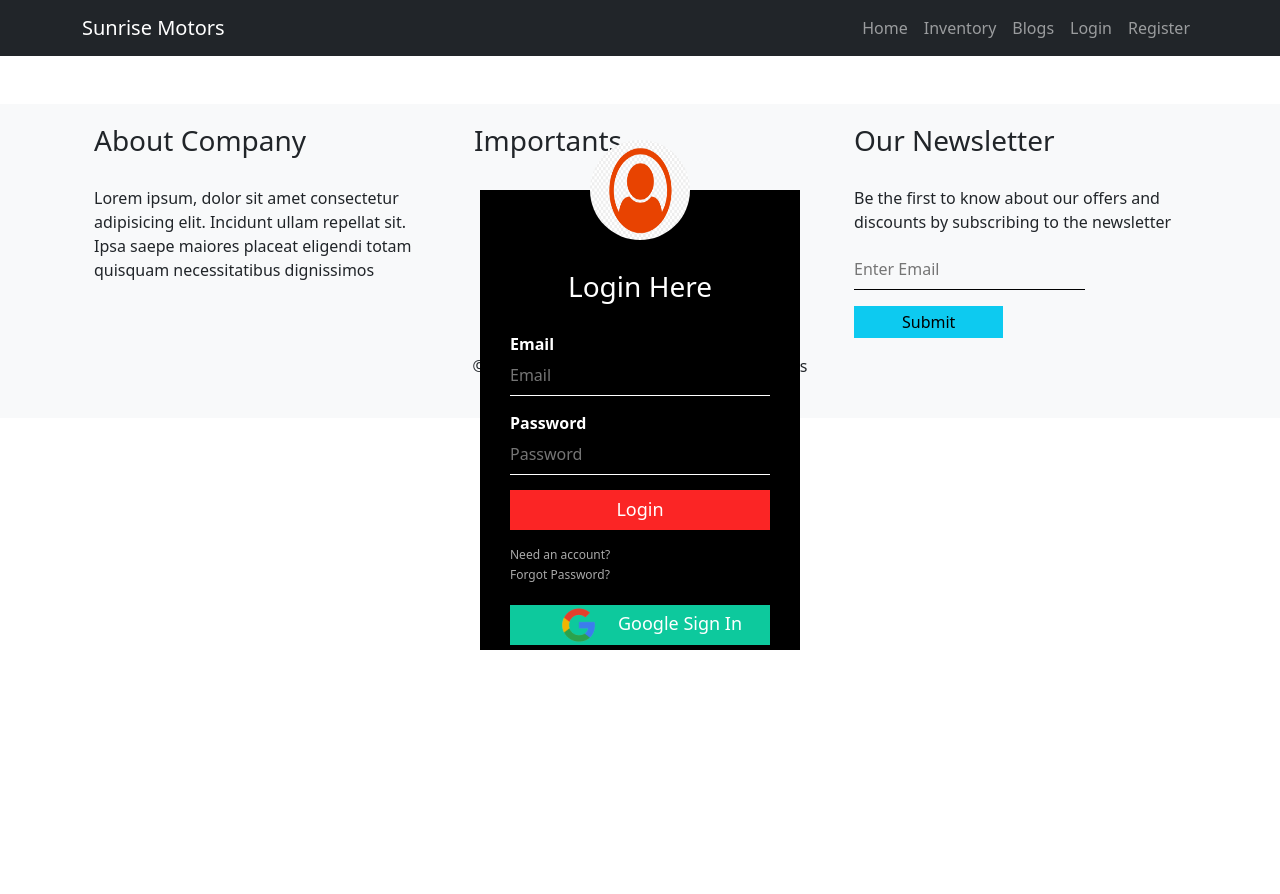
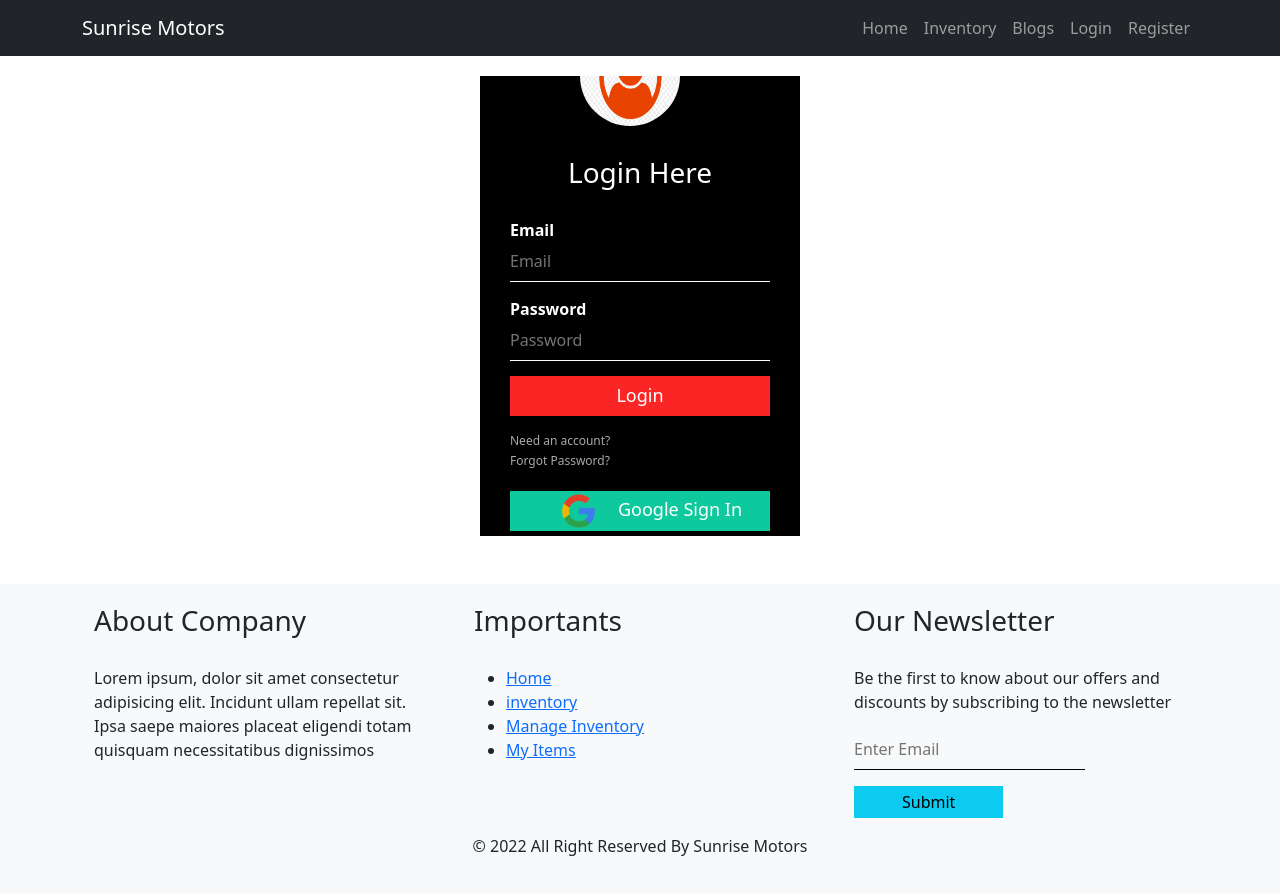
Before and after one commit to Habibur137/warehouse-website, a React (Create React App) app: page /login in a window 1280 px wide. Shown: the top 894 px of the page. Before the commit the page ends 800 px from the top, so only its background shows below. Built offline with nearby package versions, Linux system fonts and the light colour scheme; no server answers.

Commit message:
project finshed

```diff
--- a/public/index.html
+++ b/public/index.html
@@ -25,7 +25,7 @@
       work correctly both with client-side routing and a non-root public URL.
       Learn how to configure a non-root public URL by running `npm run build`.
     -->
-  <title>React App</title>
+  <title>Sunrise Motors</title>
 </head>
 
 <body>
--- a/src/App.js
+++ b/src/App.js
@@ -46,7 +46,7 @@
           }
         />
         <Route path="/login" element={<Login />} />
-        <Route path="/login" element={<Login />} />
+        <Route path="/register" element={<Register />} />
         <Route path="/blogs" element={<Blogs />} />
         <Route path="*" element={<NotFound />} />
       </Routes>
--- a/src/Pages/Login/Login/Login.js
+++ b/src/Pages/Login/Login/Login.js
@@ -53,7 +53,6 @@
         localStorage.setItem("accessToken", data.accessToken);
         toast("Login Successfully");
         navigate(from, { replace: true });
-        console.log(data);
       });
     // show toast
     // if (user?.email) {
--- a/src/Pages/Login/Login/login.css
+++ b/src/Pages/Login/Login/login.css
@@ -1,14 +1,12 @@
 .login-box {
-  margin-top: 20px;
+  margin: 20px auto;
   width: 320px;
   height: 460px;
   background: #000;
-  position: absolute;
-  top: 50%;
-  left: 50%;
-  transform: translate(-50%, -50%);
+  position: relative;
   color: #fff;
   padding: 60px 30px;
+  overflow: hidden;
 }
 
 .login-box .img img {
@@ -17,7 +15,7 @@
   border-radius: 50%;
   position: absolute;
   top: -50px;
-  left: calc(50% - 50px);
+  left: 100px;
 }
 h3 {
   padding: 0 0 20px;
--- a/src/Pages/Shered/Footer/Footer.js
+++ b/src/Pages/Shered/Footer/Footer.js
@@ -2,8 +2,13 @@
 import { Link } from "react-router-dom";
 
 const Footer = () => {
+  const footStyle = {
+    position: "absolute",
+    bottom: 0,
+    left: 0,
+  };
   return (
-    <div className="bg-light">
+    <div className="bg-light ">
       <div className="container px-4 pb-4 mt-5">
         <div className="row gx-5">
           <div className="col-12 col-lg-4">
```
